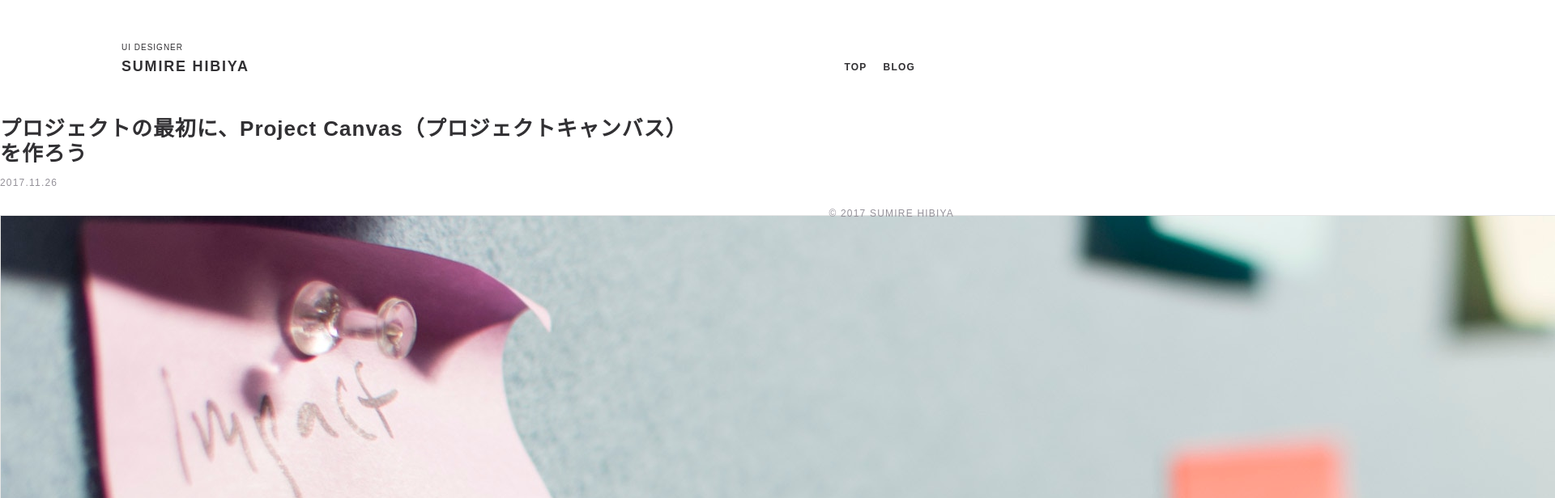
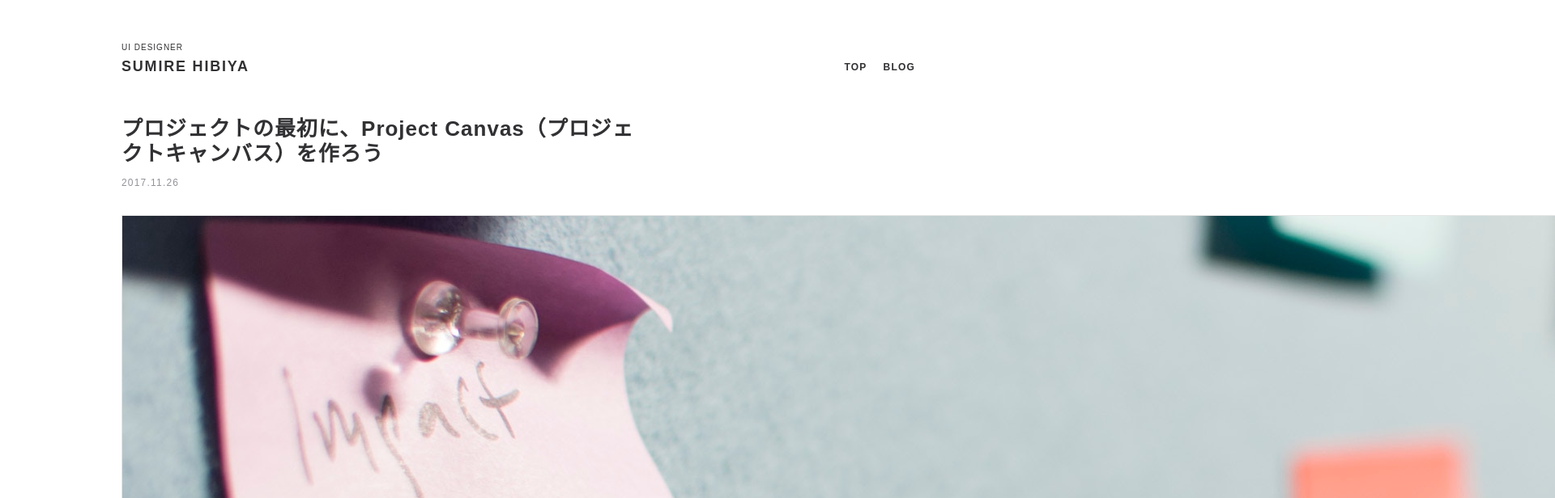
Before and after one commit to yinm/trace-portfolio, a React (Create React App) app: page / in a window 1280 px wide. Shown: the top 616 px of the page at 81% size, 1920 px wide, since content can reach past the window. Built offline with nearby package versions, Linux system fonts and the light colour scheme; the HTML template or start-up script is replaced by a standard one.

Commit message:
Add wrapper

```diff
--- a/src/App.css
+++ b/src/App.css
@@ -242,10 +242,3 @@ td,
 th {
   vertical-align: middle;
 }
-
-.l-article__main {
-  display: flex;
-  margin-left: auto;
-  margin-right: auto;
-  max-width: 980px;
-}
--- a/src/App.js
+++ b/src/App.js
@@ -10,7 +10,9 @@ class App extends Component {
     return (
       <div>
         <Header/>
-        <Article />
+        <div className="l-blog__wrapper">
+          <Article />
+        </div>
         <Footer/>
       </div>
     )
--- a/src/components/Article/styles.css
+++ b/src/components/Article/styles.css
@@ -128,3 +128,15 @@
 .p-articleSocial li:first-child {
   margin-right: 10px;
 }
+
+.l-blog__wrapper {
+  max-width: 980px;
+  margin-left: auto;
+  margin-right: auto;
+}
+
+.l-blog__wrapper::after {
+  clear: both;
+  content: '';
+  display: block;
+}
```
